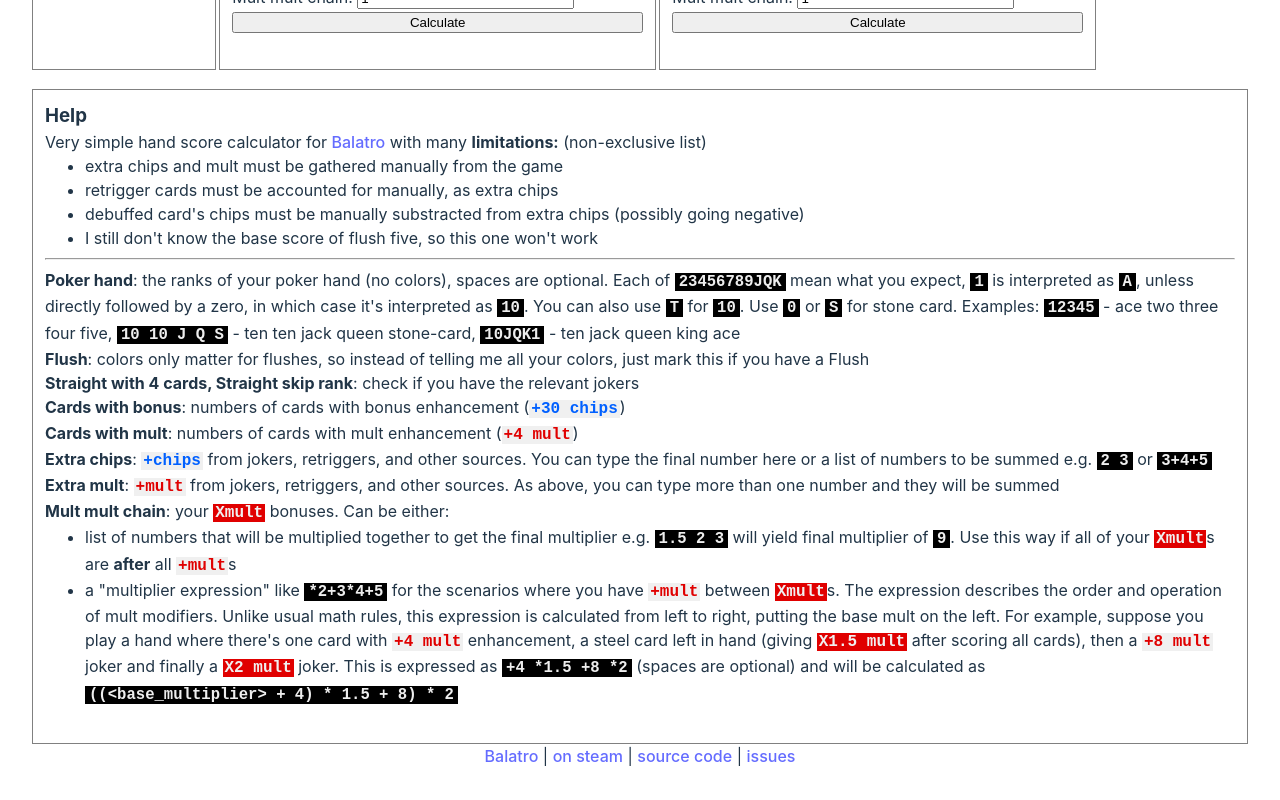
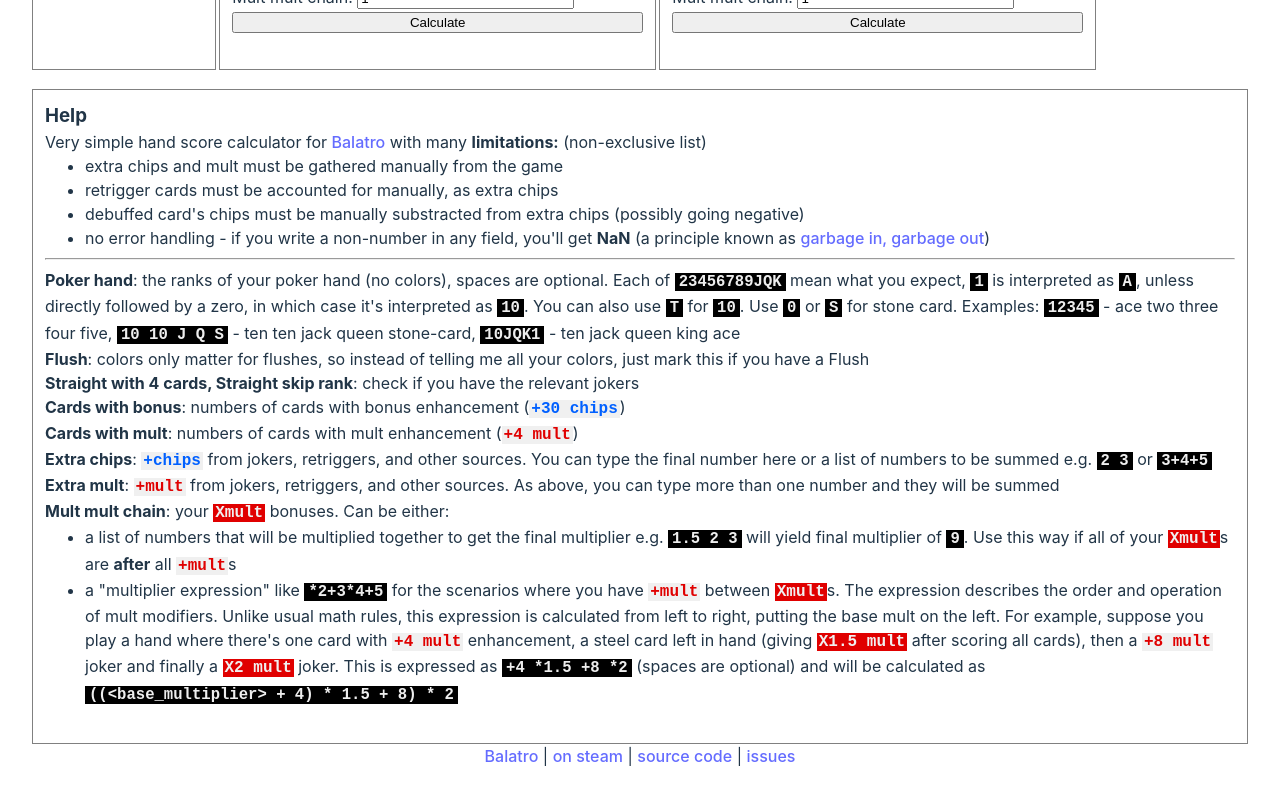
Before and after one commit to itrend/balcal, a React (Vite) app: page / in a window 1280 px wide. Shown: the part 760-1560 px from the top of the page. Built offline with nearby package versions, Linux system fonts and the light colour scheme.

Commit message:
flush five score thanks to @copypast1, update help again

```diff
--- a/src/components/help.tsx
+++ b/src/components/help.tsx
@@ -12,7 +12,9 @@ export function Help() {
         <li>extra chips and mult must be gathered manually from the game</li>
         <li>retrigger cards must be accounted for manually, as extra chips</li>
         <li>debuffed card&apos;s chips must be manually substracted from extra chips (possibly going negative)</li>
-        <li>I still don&apos;t know the base score of flush five, so this one won&apos;t work</li>
+        <li>no error handling - if you write a non-number in any field, you'll get <b>NaN</b> (a principle
+        known as <a href="https://en.wikipedia.org/wiki/Garbage_in,_garbage_out">garbage in,
+        garbage out</a>)</li>
       </ul>
       <hr/>
       <b>Poker hand</b>: the ranks of your poker hand (no colors), spaces are optional. Each
@@ -41,7 +43,7 @@ export function Help() {
       <b>Mult mult chain</b>: your <MMult>Xmult</MMult> bonuses. Can be either:
       <ul>
         <li>
-          list of numbers that will be multiplied together to get the final multiplier
+          a list of numbers that will be multiplied together to get the final multiplier
           e.g. <code>1.5 2 3</code> will yield final multiplier of <code>9</code>. Use this way
           if all of your <MMult>Xmult</MMult>s
           are <b>after</b> all <AMult>+mult</AMult>s
--- a/src/poker-balatro.ts
+++ b/src/poker-balatro.ts
@@ -75,7 +75,7 @@ const comboBases: Record<Combination, [number, number, number, number]> = {
   "Five": [120, 12, 3, 35],
   "StraightFlush": [100, 8, 3, 40],
   "FlushHouse": [140, 14, 3, 40],
-  "FlushFive": [0, 0, 3, 40],
+  "FlushFive": [160, 16, 3, 40],
 }
 
 function calcMultChain(s: string, mult: number): number {
```
